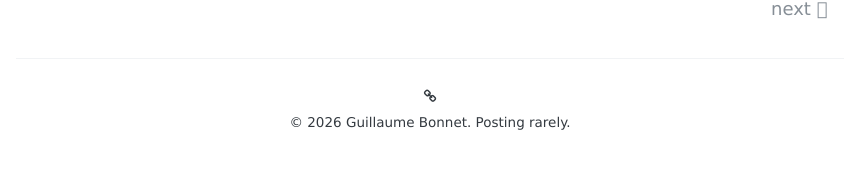
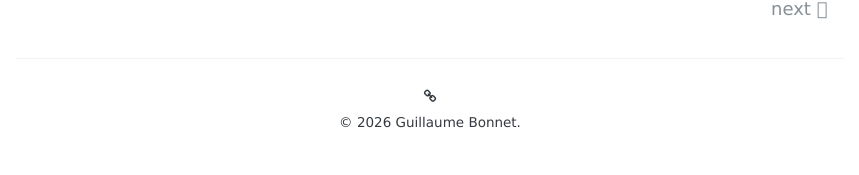
Before and after one commit to stabla/Blog, a Jekyll site: the page built from index.html, in a window 1280 px wide. Shown: the part 1566-1741 px from the top of the page, without its empty margins (210-1069 px from the left). Built offline with Jekyll 4.4.1, drawn with Linux system fonts in a browser that asks for light colours; nearby versions of some CDN libraries; some web fonts are replaced; the list of posts is cut into pages by our own code.

Commit message:
Remove 'Posting rarely' from footer

```diff
--- a/_includes/footer.html
+++ b/_includes/footer.html
@@ -7,5 +7,5 @@
 
 
   </div>
-  © {{ site.copyright.year }} {{ site.copyright.name }}. Posting rarely.
+  © {{ site.copyright.year }} {{ site.copyright.name }}.
 </div>
```
